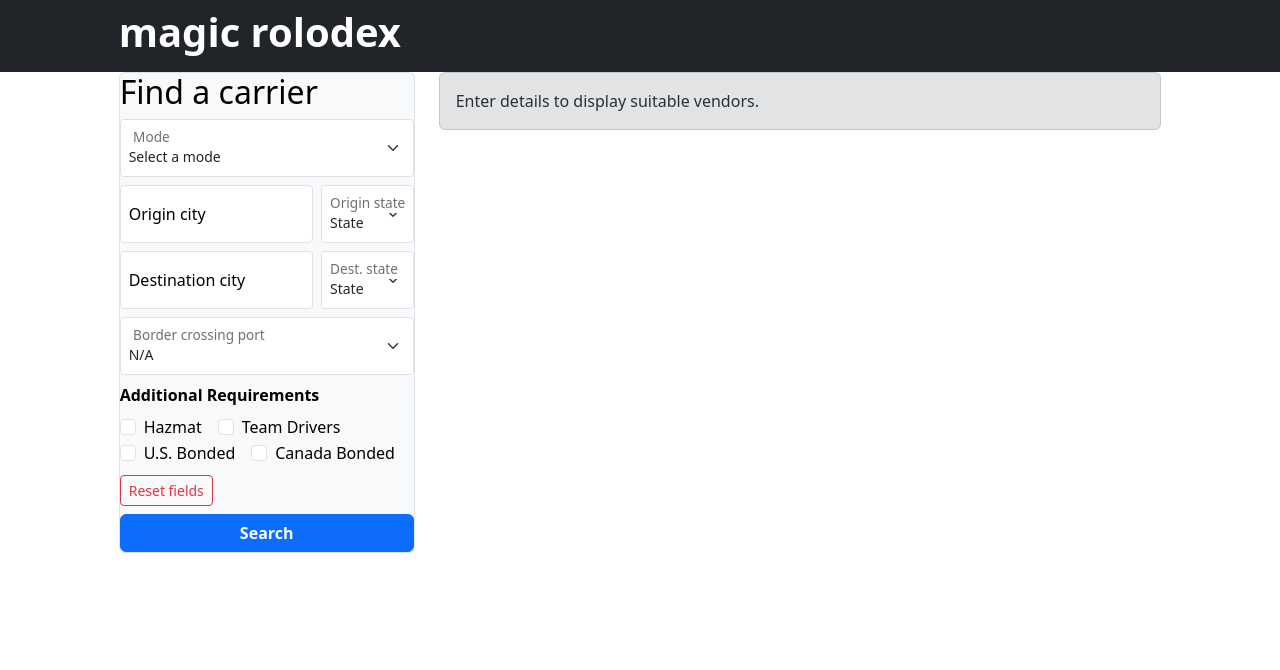
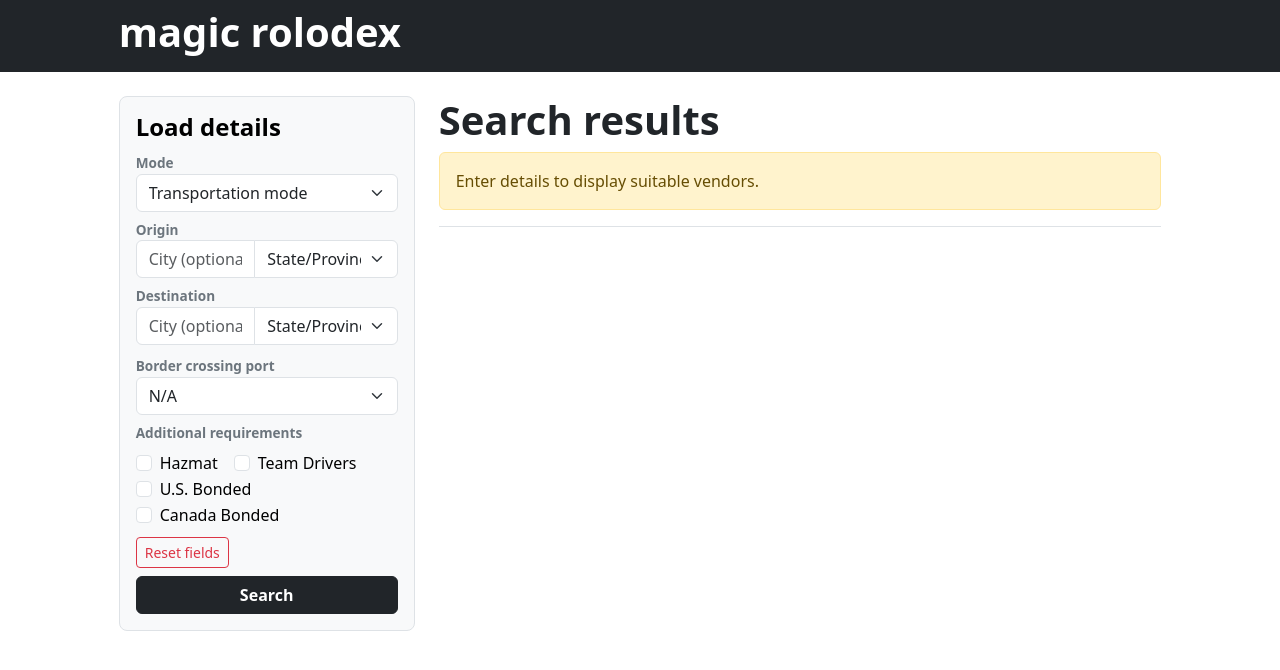
Before and after one commit to hugolopez-online/freighble, a React (Vite) app: page / in a window 1280 px wide. Shown: the top 670 px of the page. Built offline with nearby package versions, Linux system fonts and the light colour scheme.

Commit message:
several styling fixes

```diff
--- a/src/App.jsx
+++ b/src/App.jsx
@@ -49,22 +49,22 @@ function App() {
 
   return (
     <>
-      <div className="row justify-content-md-center text-bg-dark">
+      <div className="row justify-content-md-center text-bg-dark mb-4">
         <div className="col-12 col-md-10">
           <Navbar />
         </div>
       </div>
-      <div className="row justify-content-md-center">
-        <div className="col-12 col-md-3">
+      <div id="searchForm" className="row justify-content-md-center mb-3">
+        <div className="col-12 col-md-3 mb-3">
           <Search formData={formData} setFormData={setFormData} defaultFormData={defaultFormData} setSpecs={setSpecs} />
         </div>
-        <div className="col-12 col-md-7">
-          <div className="row justify-content-md-center">
+        <div className="col-12 col-md-7 mb-3">
+          <div id="informativeBanner" className="row justify-content-md-center">
             <div className="col-12">
               <Banner specs={specs} />
             </div>
           </div>
-          <div className="row g-3">
+          <div className="row g-3 mb-3">
             <Directory specs={specs} defaultSpecs={defaultSpecs} resetSpecs={resetSpecs} setFormData={setFormData} defaultFormData={defaultFormData} setSpecs={setSpecs} />
           </div>
         </div>
--- a/src/app/components/Banner.jsx
+++ b/src/app/components/Banner.jsx
@@ -1,13 +1,16 @@
 const Banner = (props) => {
     const enoughData = props.specs.mode && props.specs.origin.country && props.specs.destination.country;
     return (
-        <div className={`alert alert-${enoughData ? "info" : "secondary"}`} role="alert">
+        <div className="border-bottom mb-3">
+            <h1 className="fw-bold">Search results</h1>
             {enoughData ?
                 <div>
-                <p>Showing vendors for:</p>
-                <p className="fw-bold">{`${props.specs.usbond ? "U.S. bonded " : ""}${props.specs.canadabond ? "Canada bonded " : ""}${props.specs.hazmat ? "Hazmat " : ""}${props.specs.mode} from ${props.specs.origin.city ? props.specs.origin.city + ", " : ""}${props.specs.origin.state + " (" + props.specs.origin.country + ")"} to ${props.specs.destination.city ? props.specs.destination.city + ", " : ""}${props.specs.destination.state  + " (" + props.specs.destination.country + ")"}${props.specs.team ? " with Team Drivers" : ""}${props.specs.border !== "N/A" ? ", crossing through " + props.specs.border : ""}`}</p>
-                <button className="btn btn-danger" type="button" onClick={() => props.setSpecs(props.defaultSpecs)}>Clear results</button>
-                <button className="btn btn-primary ms-2" type="button" onClick={() => props.setFormData((prev) => {
+                    <p>
+                        <strong>Details:</strong> {`${props.specs.usbond ? "U.S. bonded " : ""}${props.specs.canadabond ? "Canada bonded " : ""}${props.specs.hazmat ? "Hazmat " : ""}${props.specs.mode} from ${props.specs.origin.city ? props.specs.origin.city + ", " : ""}${props.specs.origin.state + " (" + props.specs.origin.country + ")"} to ${props.specs.destination.city ? props.specs.destination.city + ", " : ""}${props.specs.destination.state  + " (" + props.specs.destination.country + ")"}${props.specs.team ? " with Team Drivers" : ""}${props.specs.border !== "N/A" ? ", crossing through " + props.specs.border : ""}`}
+                    </p>
+                    <p>
+                        <button className="btn btn-outline-danger" type="button" onClick={() => props.setSpecs(props.defaultSpecs)}>Clear results</button>
+                        <button className="btn btn-dark ms-2" type="button" onClick={() => props.setFormData((prev) => {
                             return ({
                                 ...prev,
                                 mode: props.specs.mode,
@@ -22,7 +25,11 @@ const Banner = (props) => {
                                 canadabond: props.specs.canadabond
                             });
                         })}>Template for new search</button>
-            </div> : "Enter details to display suitable vendors."}
+                    </p>
+                </div> :
+                <div className="alert alert-warning" role="alert">
+                    Enter details to display suitable vendors.
+                </div>}
         </div>
     );
 };
--- a/src/app/components/Search.jsx
+++ b/src/app/components/Search.jsx
@@ -57,13 +57,23 @@ const Search = (props) => {
     };
 
     return (
-        <form className="border rounded text-bg-light" onSubmit={handleSpecs}>
-            <h2>Find a carrier</h2>
+        <form className="border rounded-3 p-3 text-bg-light" onSubmit={handleSpecs}>
+            <div className="row">
+                <div className="col-12">
+                    <h4>
+                        <strong>Load details</strong>
+                    </h4>
+                </div>
+            </div>
+
             {/* Mode */}
-            <div className="form-floating mb-2">
-                <select className="form-select form-select-sm" id="mode" value={props.formData.mode} onChange={(e) => props.setFormData((prev) => {return ({...prev, mode: e.target.value})})} required>
-                    <option value="void" style={{display: "none"}}>
-                        Select a mode
+            <div className="row mb-2">
+                <div className="col-12">
+                    <label htmlFor="mode" className="fw-bold text-secondary" style={{fontSize: "0.85em"}}>Mode</label>
+                    <select className="form-select" id="mode" value={props.formData.mode} onChange={(e) => props.setFormData((prev) => {return ({...prev, mode: e.target.value})})} required>
+                        <option value="" style={{display: "none"}}>
+                            {/* TODO: verify that leaving this empty is ok*/}
+                            Transportation mode
                         </option>
                         {transportationModes.map((mode, index) => {
                             return (
@@ -73,19 +83,16 @@ const Search = (props) => {
                             );
                         })}
                     </select>
-                <label htmlFor="mode">Mode</label>
+                </div>
             </div>
 
             {/* Origin */}
-            <fieldset className="mb-2">
-                <div className="row g-2">
-                    <div className="form-floating col-8">
-                        <input type="text" className="form-control form-control-sm" placeholder="City (optional)" id="originCity" name="originCity" value={props.formData.originCity} onChange={(e) => props.setFormData((prev) => {return ({...prev, originCity: e.target.value})})} />
-                        <label htmlFor="originCity">Origin city</label>
-                    </div>
-                    <div className="form-floating col-4">
-                        <select className="form-select form-select-sm" id="originState" name="originState" value={props.formData.originState} onChange={(e) => props.setFormData((prev) => {return ({...prev, originState: e.target.value})})} required>
-                            <option value="void" style={{display: "none"}}>State</option>
+            <fieldset className="row mb-2">
+                <label htmlFor="originCity" className="fw-bold text-secondary" style={{fontSize: "0.85em"}}>Origin</label>
+                <div className="input-group col-12">
+                    <input type="text" className="form-control col-8" placeholder="City (optional)" id="originCity" name="originCity" value={props.formData.originCity} onChange={(e) => props.setFormData((prev) => {return ({...prev, originCity: e.target.value})})} />
+                    <select className="form-select col-4" id="originState" name="originState" value={props.formData.originState} onChange={(e) => props.setFormData((prev) => {return ({...prev, originState: e.target.value})})} required>
+                        <option value="" style={{display: "none"}}>State/Province</option>
                         <option disabled>Canada</option>
                         {canDivisions.map((state, index) => {
                             return (
@@ -107,21 +114,16 @@ const Search = (props) => {
                             );
                         })}
                     </select>
-                        <label htmlFor="originState">Origin state</label>
-                    </div>
                 </div>
             </fieldset>
 
             {/* Destination */}
-            <fieldset className="mb-2">
-                <div className="row g-2">
-                    <div className="form-floating col-8">
-                        <input type="text" className="form-control form-control-sm" placeholder="City (optional)" id="destinationCity" name="destinationCity" value={props.formData.destinationCity} onChange={(e) => props.setFormData((prev) => {return ({...prev, destinationCity: e.target.value})})} />
-                        <label htmlFor="destinationCity">Destination city</label>
-                    </div>
-                    <div className="form-floating col-4">
-                        <select className="form-select form-select-sm" id="destinationState" name="destinationState" value={props.formData.destinationState} onChange={(e) => props.setFormData((prev) => {return ({...prev, destinationState: e.target.value})})} required>
-                            <option value="void" style={{display: "none"}}>State</option>
+            <fieldset className="row mb-2">
+                <label htmlFor="destinationCity" className="fw-bold text-secondary" style={{fontSize: "0.85em"}}>Destination</label>
+                <div className="input-group col-12">
+                    <input type="text" className="form-control col-8" placeholder="City (optional)" id="destinationCity" name="destinationCity" value={props.formData.destinationCity} onChange={(e) => props.setFormData((prev) => {return ({...prev, destinationCity: e.target.value})})} />
+                    <select className="form-select col-4" id="destinationState" name="destinationState" value={props.formData.destinationState} onChange={(e) => props.setFormData((prev) => {return ({...prev, destinationState: e.target.value})})} required>
+                        <option value="" style={{display: "none"}}>State/Province</option>
                         <option disabled>Canada</option>
                         {canDivisions.map((state, index) => {
                             return (
@@ -143,30 +145,29 @@ const Search = (props) => {
                             );
                         })}
                     </select>
-                        <label htmlFor="destinationState">Dest. state</label>
-                    </div>
                 </div>
             </fieldset>
 
             {/* Border Crossing */}
-            <fieldset className="mb-2">
-                <div className="form-floating">
-                    <select className="form-select form-select-sm" name="borderPort" id="borderPort" value={props.formData.border} onChange={(e) => props.setFormData((prev) => {return ({...prev, border: e.target.value})})} required>
+            <div className="row mb-2">
+                <div className="col-12">
+                    <label htmlFor="borderPort" className="fw-bold text-secondary" style={{fontSize: "0.85em"}}>Border crossing port</label>
+                    <select className="form-select" id="borderPort" value={props.formData.border} onChange={(e) => props.setFormData((prev) => {return ({...prev, border: e.target.value})})} required>
                         {borderCrossingPorts.map((border) => {
                             return (
                                 <option key={border.replace(/ /g, "-").replace(/,/g, "_")} value={border}>{border}</option>
                             );
                         })}
                     </select>
-                    <label htmlFor="borderPort">Border crossing port</label>
                 </div>
-            </fieldset>
+            </div>
 
             {/* Additional Requirements */}
-            <fieldset className="mb-2">
-                <legend className="fs-6 fw-bold">
-                    Additional Requirements
+            <fieldset className="row mb-2">
+                <legend className="fw-bold text-secondary" style={{fontSize: "0.85em"}}>
+                    Additional requirements
                 </legend>
+                <div className="col-12">
                     <div className="form-check form-check-inline">
                         <input className="form-check-input" type="checkbox" id="hazmat" name="hazmat" checked={props.formData.hazmat} onChange={(e) => props.setFormData((prev) => {return ({...prev, hazmat: e.target.checked})})} />
                         <label className="form-check-label" htmlFor="hazmat">Hazmat</label>
@@ -183,9 +184,12 @@ const Search = (props) => {
                         <input className="form-check-input" type="checkbox" id="canadaBonded" name="canadaBonded" checked={props.formData.canadabond} onChange={(e) => props.setFormData((prev) => {return ({...prev, canadabond: e.target.checked})})} />
                         <label className="form-check-label" htmlFor="canadaBonded">Canada Bonded</label>
                     </div>
+                </div>
             </fieldset>
             <button type="button" className="btn btn-sm btn-outline-danger mb-2" onClick={() => props.setFormData(props.defaultFormData)}>Reset fields</button>
-            <button type="submit" className="btn btn-primary w-100 fw-bold">Search</button>
+            <button type="submit" className="btn btn-dark w-100 fw-bold">
+                Search
+            </button>
         </form>
     );
 };
```
Also changed, not shown: src/app/components/VendorCoverage.jsx (deleted, +0 -16 lines). Lines whose indentation alone changed are shown as unchanged.
